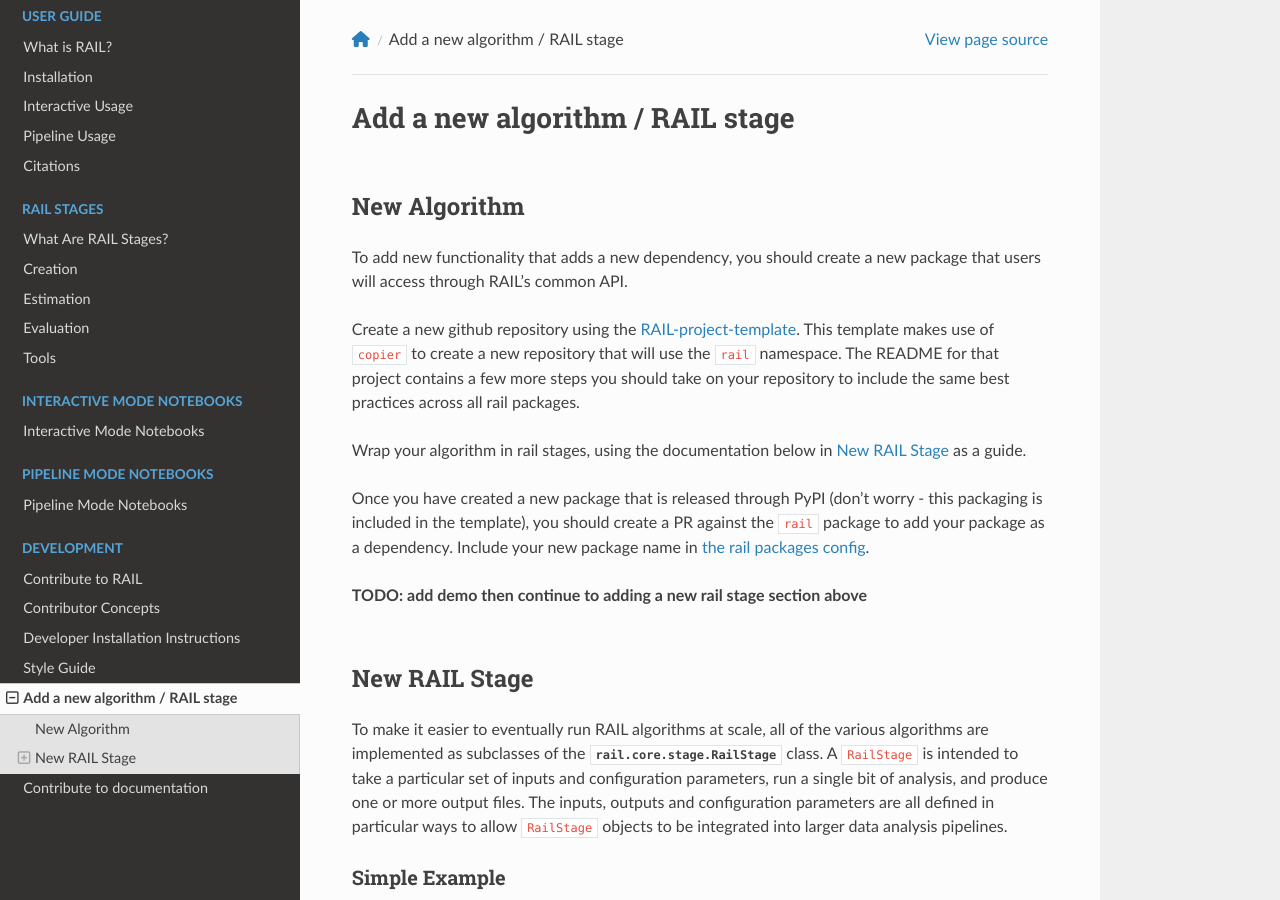
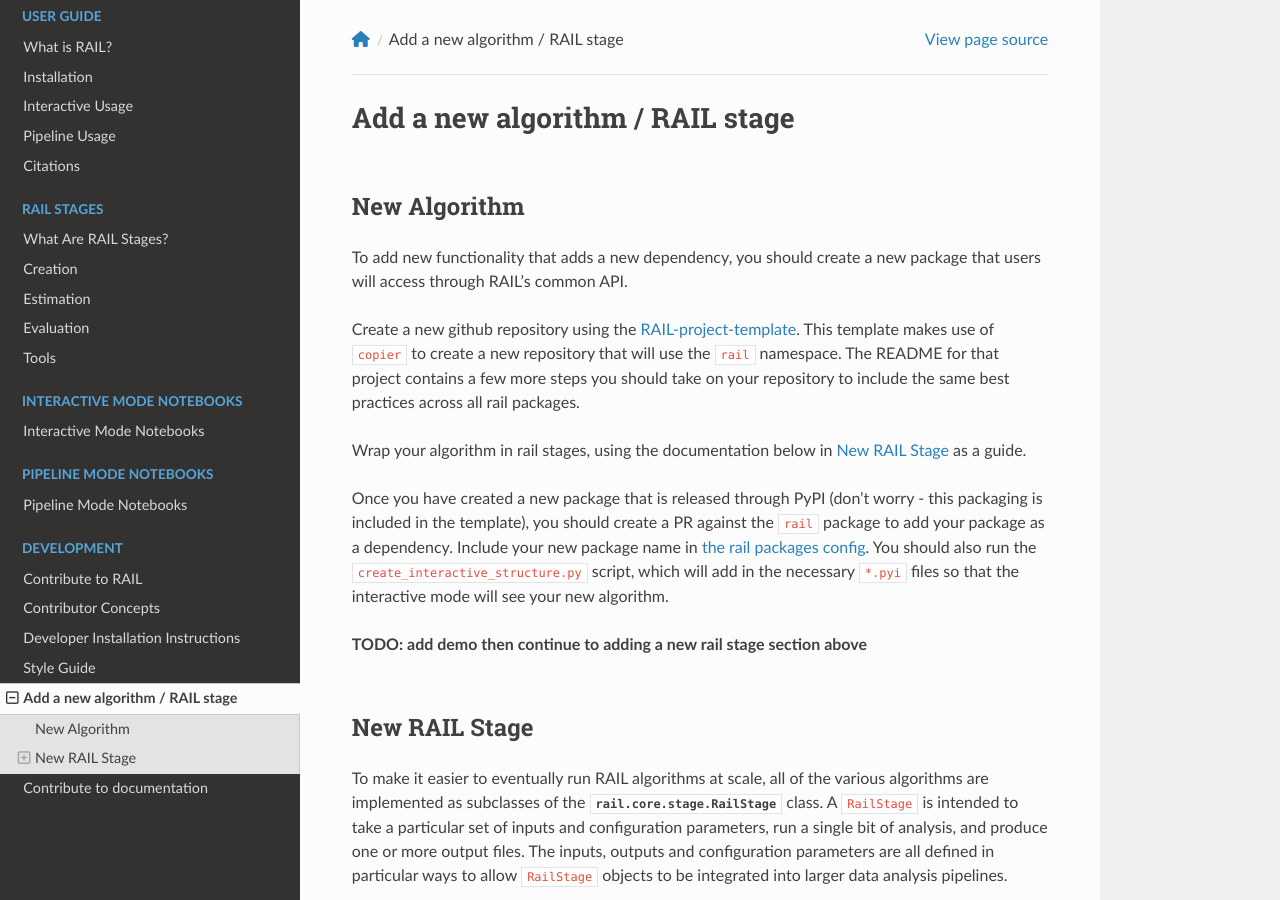
Before and after one commit to LSSTDESC/rail, a Sphinx documentation site: the page built from docs/source/development/add_stage.rst, in a window 1280 px wide and 900 px high. Built offline with Sphinx 7.4.7 and the Read the Docs theme 3.1.0, drawn with Linux system fonts in a browser that asks for light colours; nearby versions of some CDN libraries; pages that are not in the unit, such as notebooks, are missing from menus; the version number could not be read and is left out.

Commit message:
minor edits to RAIL interactive notebooks and added in note about running the `create_interactive_Structure.py` script to docs

```diff
--- a/docs/source/development/add_stage.rst
+++ b/docs/source/development/add_stage.rst
@@ -22,7 +22,9 @@ Wrap your algorithm in rail stages, using the documentation below in :ref:`New R
 Once you have created a new package that is released through PyPI (don't worry - this
 packaging is included in the template), you should create a PR against the ``rail``
 package to add your package as a dependency. Include your new package name in `the rail
-packages config <https://github.com/LSSTDESC/rail/blob/main/rail_packages.yml>`_.
+packages config <https://github.com/LSSTDESC/rail/blob/main/rail_packages.yml>`_. You should also
+run the ``create_interactive_structure.py`` script, which will add in the necessary ``*.pyi`` files
+so that the interactive mode will see your new algorithm.
 
 
 **TODO: add demo then continue to adding a new rail stage section above**
```
Also changed, not shown: 2 other files.
